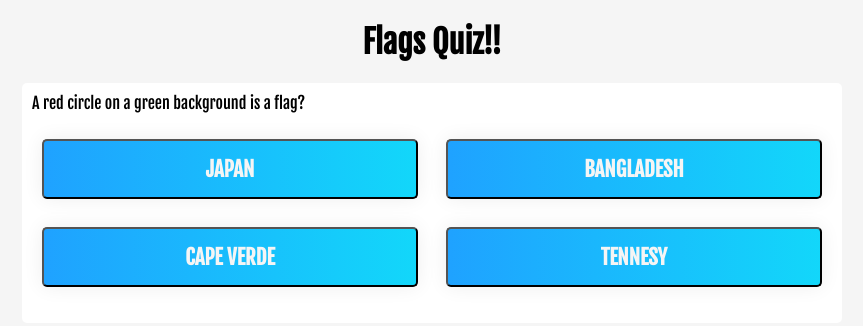
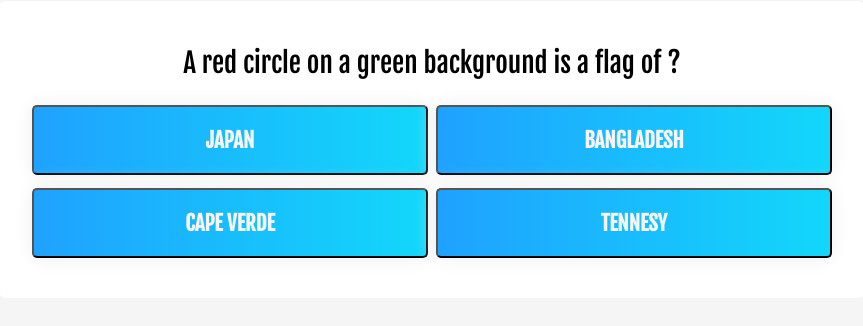
Before and after one commit to Code-Institute-Submissions/-casperelyan-my_first_java_project_AugResub, a plain HTML site: page index.html in a window 1280 px wide. Both pictures are taken after a click on the button "START". Shown: the part 276-602 px from the top of the page, without its empty margins (208-1071 px from the left). Drawn offline with Linux system fonts and the light colour scheme; files that its build step writes are made by us from their sources.

Commit message:
Question add, css edit, wrong, correct button color add

```diff
--- a/assets/css/style.css
+++ b/assets/css/style.css
@@ -25,6 +25,7 @@
   background-color: red;
   }
 
+
 header
 {
     margin: auto;
@@ -39,10 +40,7 @@ header
   padding: 20px;
   margin: auto;
   justify-content: center;
-
-
-
-  }
+}
 
 
   .container {
@@ -50,8 +48,9 @@ header
     margin: auto;
     max-width: 80%;
     background-color: white;
-    border-radius: 5px;
-    padding: 10px;
+
+    border-radius: 10px;
+    padding: 35px;
 
   }
 
@@ -59,14 +58,14 @@ header
     display: grid;
     grid-template-columns: 1fr 1fr;
     gap: 8px;
-    margin: 16px 0;
+    margin: auto;
   }
 
   .btn {
    /*buttons style copied from https://gradientbuttons.colorion.com */
     background-image: linear-gradient(to right, #1FA2FF 0%, #12D8FA  51%, #1FA2FF  100%);
-    margin: 10px;
-    padding: 15px 45px;
+    padding: 20px 35px;
+    margin-bottom: 5px;
     text-align: center;
     font-weight: bold;
     font-family: "Fjalla One", "Arial", "Helvetica", sans-serif;
@@ -85,19 +84,23 @@ header
     text-decoration: none;
   }
 
+
   .btn.correct {
-    background-color: green;
+        background-image: linear-gradient(to right, #59c83b 0%, #39562e  51%, #52c234  100%);
+        transition: 0.5s;
 
   }
 
   .btn.wrong {
-    background-color: red;
+        background-image: linear-gradient(to right, #e52d27 0%, #b31217  51%, #e52d27  100%);
+        transition: 0.5s;
   }
 
   .start-btn, .next-btn {
-    font-size: 1.5rem;
+    font-size: 2rem;
     font-weight: bold;
-    padding: 10px 20px;
+    padding: 12px 23px;
+    margin-top: 12px;
   }
 
   .controls {
@@ -109,3 +112,10 @@ header
   .hide {
     display: none;
   }
+
+  #question {
+    font-size: clamp(1.2rem, 1rem + 10vw, 1.7rem);
+    text-align: center;
+    padding: 10px 3px 25px 3px;
+
+  }
--- a/assets/js/script.js
+++ b/assets/js/script.js
@@ -80,7 +80,7 @@ function clearStatusClass(element) {
 
 const questions = [
   {
-    question: 'A red circle on a green background is a flag?',
+    question: 'A red circle on a green background is a flag of ?',
     answers: [
       { text: 'Japan', correct: false },
       { text: 'Bangladesh', correct: true },
@@ -89,7 +89,7 @@ const questions = [
     ]
   },
   {
-    question: 'The blue and white flag with the sun in the middle belongs to which country?',
+    question: 'The blue and white striped flag with the sun in the middle belongs to which country?',
     answers: [
       { text: 'Kiribati', correct: false },
       { text: 'Argentina', correct: true },
@@ -105,4 +105,65 @@ const questions = [
       { text: 'Dragon', correct: true },
       { text: 'Griffin', correct: false }
     ]
-  }, ]
+  },
+
+  {
+    question: 'Which is the only country in the world to have a flag with more than four sides?',
+    answers: [
+      { text: 'Kiribatti', correct: false },
+      { text: 'Nepal', correct: true },
+      { text: 'Switzerland', correct: false },
+      { text: 'Poland', correct: false }
+    ]
+  },
+
+  {
+    question: 'Which animal will you find clutching a sword on the Sri Lankan flag?',
+    answers: [
+      { text: 'Bear', correct: false },
+      { text: 'Lion', correct: true },
+      { text: 'Cat', correct: false },
+      { text: 'Toger', correct: false }
+    ]
+  },
+
+  {
+    question: 'Which central African country has a bird on its flag?',
+    answers: [
+      { text: 'Uganda', correct: true },
+      { text: 'Congo', correct: false },
+      { text: 'Djibouti', correct: false },
+      { text: 'Rwanda', correct: false }
+    ]
+  },
+
+  {
+    question: 'Which animal is biting a snake in the centre of the Mexican flag?',
+    answers: [
+      { text: 'Tiger', correct: false },
+      { text: 'Lion', correct: false },
+      { text: 'Eagle', correct: true },
+      { text: 'Wolverine', correct: false }
+    ]
+  },
+
+  {
+    question: 'Which weapon will you find on the flag for Mozambique?',
+    answers: [
+      { text: 'A spear', correct: false },
+      { text: 'A cannon', correct: false },
+      { text: 'A machete', correct: false },
+      { text: 'An AK47', correct: true }
+    ]
+  },
+
+  {
+    question: 'The Albanian flag features an eagle - but how many heads has it got?',
+    answers: [
+      { text: '5', correct: false },
+      { text: '1', correct: false },
+      { text: '4', correct: false },
+      { text: '2', correct: true }
+    ]
+  },
+]
--- a/index.html
+++ b/index.html
@@ -21,7 +21,7 @@
     <header>
         <img src="https://res.cloudinary.com/dqoovwhgm/image/upload/v1657753610/code_institute_first_project/slider/gallery/flags_challengo_logo_nse2cw.png"
             alt="logo flags" class="logo"></a>
-            <h1 class=""> Flags Quiz!!</h1>
+
 
     </header>
 
@@ -29,10 +29,10 @@
       <div id="question-container" class="hide">
         <div id="question">Question</div>
         <div id="answer-buttons" class="btn-grid">
-          <button class="btn">Answer 1</button>
-          <button class="btn">Answer 2</button>
-          <button class="btn">Answer 3</button>
-          <button class="btn">Answer 4</button>
+          <button class="btn">Option 1</button>
+          <button class="btn">Option 2</button>
+          <button class="btn">Option 3</button>
+          <button class="btn">Option 4</button>
         </div>
       </div>
       <div class="controls">
```
